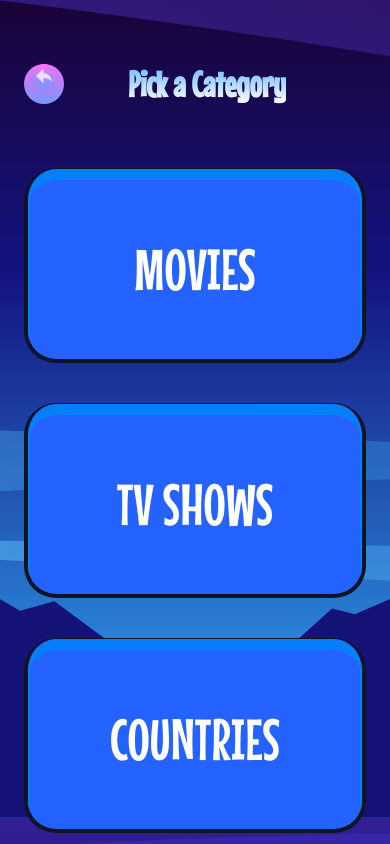
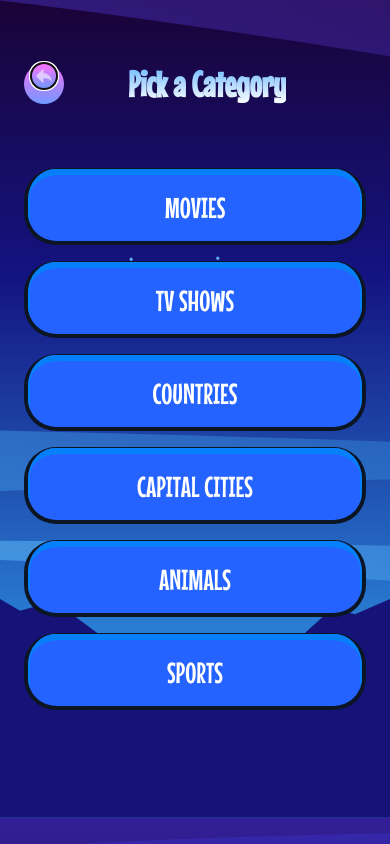
Before and after one commit to mrvicthor/hangman-game, a Next.js app: page /category in a window 390 px wide. Shown: the top 844 px of the page. Built offline with nearby package versions, Linux system fonts and the light colour scheme.

Commit message:
designed Category page for mobile and tablet

```diff
--- a/src/app/category/page.tsx
+++ b/src/app/category/page.tsx
@@ -1,3 +1,4 @@
+"use client";
 import GradientCircle from "@/components/GradientCircle";
 import Heading from "@/components/Heading";
 import React from "react";
@@ -14,13 +15,13 @@ const page = async () => {
         <Heading text="Pick a Category" />
       </div>
 
-      <div className="grid mt-16 gap-10 lg:grid-cols-3">
+      <div className="grid grid-cols-1 mt-16 gap-4 md:gap-10 lg:grid-cols-3 md:grid-cols-2">
         {categories.map((category, index) => (
           <button
             key={index}
-            className="text-white lg:h-[11.875rem] lg:w-[24rem] bg-[#2463ff] group/item  rounded-[2rem] flex items-end justify-center border-x-4 border-[#0b1524] border-b-4 border-t overflow-hidden menu-wrapper"
+            className="text-white h-[4.8125rem] md:max-w-[20.25rem] md:h-[11.875rem] lg:w-[24rem] bg-[#2463ff] group/item  rounded-[2rem] flex items-end justify-center border-x-4 border-[#0b1524] border-b-4 border-t overflow-hidden menu-wrapper"
           >
-            <span className="h-[11.875rem] w-[24rem] flex items-center justify-center border-x-2  border-t-[.7rem] group-hover/item:opacity-50  group-hover/item:bg-[#0680fa] group-hover/item:border-[#2463ff] border-[#0680FA] rounded-t-[2rem] text-[3.625rem] uppercase lg:tracking-wider">
+            <span className="h-[4.8125rem] w-full md:h-[11.875rem] flex items-center justify-center border-x-2  border-t-[.7rem] group-hover/item:opacity-50  group-hover/item:bg-[#0680fa] group-hover/item:border-[#2463ff] border-[#0680FA] rounded-t-[2rem] md:text-[3.625rem] text-[1.8125rem] uppercase lg:tracking-wider">
               {category}
             </span>
           </button>
--- a/src/components/GradientCircle.tsx
+++ b/src/components/GradientCircle.tsx
@@ -1,4 +1,5 @@
-import React from "react";
+"use client";
+import React, { useRef, useEffect } from "react";
 import Link from "next/link";
 import Image from "next/image";
 
@@ -6,10 +7,27 @@ interface Props {
   imageSrc: string;
 }
 const GradientCircle = ({ imageSrc }: Props) => {
+  const backButtonRef = useRef<HTMLAnchorElement | null>(null);
+  useEffect(() => {
+    const handleKeydown = (e: KeyboardEvent) => {
+      if (["ArrowUp", "ArrowRight", "ArrowDown", "ArrowLeft"].includes(e.key)) {
+        e.preventDefault();
+      }
+      if (e.key === "Enter") {
+        backButtonRef.current?.click();
+      }
+    };
+    document.addEventListener("keydown", handleKeydown);
+    return () => document.removeEventListener("keydown", handleKeydown);
+  }, []);
+  useEffect(() => {
+    backButtonRef.current?.focus();
+  }, []);
   return (
     <div className="cursor-pointer h-[2.5rem] w-[2.5rem] md:h-[4rem] md:w-[4rem] lg:h-[5.875rem] lg:w-[5.875rem] rounded-full play-gradient relative flex items-center justify-center">
       <Link
         href="/"
+        ref={backButtonRef}
         className="flex items-center justify-center h-[1.5rem] w-[1.5rem] md:h-[3rem] md:w-[3rem] lg:h-[4.875rem] lg:w-[4.875rem] rounded-full absolute top-0 play-gradient back-gradient "
       >
         <Image
```
